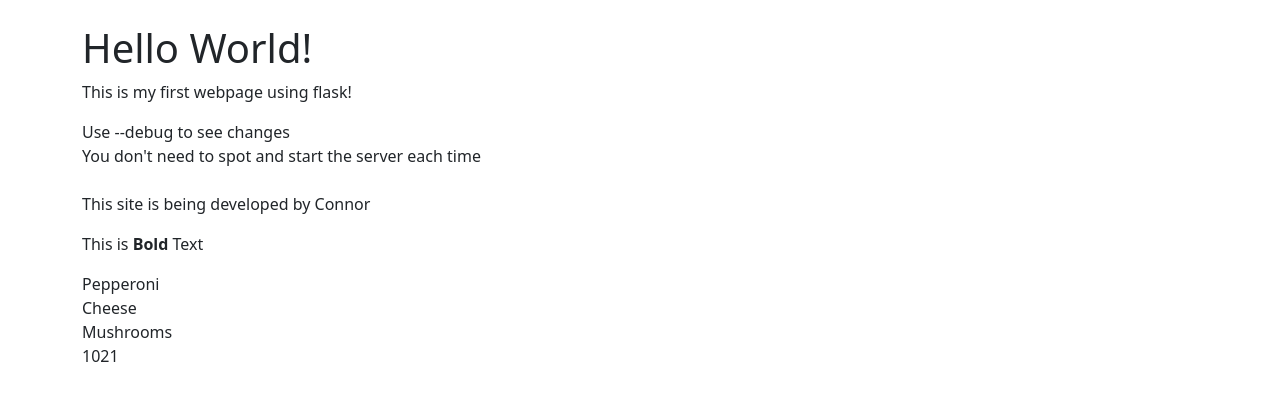
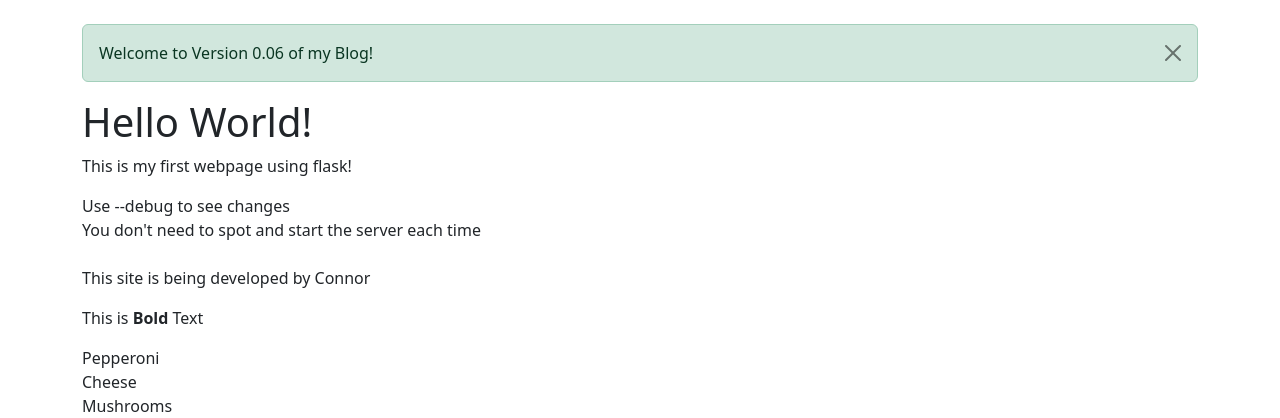
Before and after one commit to ConnorGIT5/Flask_Blog, a Flask app: page / in a window 1280 px wide. Shown: the part 56-474 px from the top of the page. Run offline with Flask 3, Linux system fonts and the light colour scheme.

Commit message:
v0.06:_flash_messages_added_to_main

```diff
--- a/hello.py
+++ b/hello.py
@@ -1,4 +1,4 @@
-from flask import Flask, render_template
+from flask import Flask, render_template, flash
 from flask_wtf import FlaskForm
 from wtforms import StringField, SubmitField
 from wtforms.validators import DataRequired
@@ -36,6 +36,9 @@ class NamerForm(FlaskForm):
 def index():
 	first_name = "Connor"
 	stuff = "This is <strong>Bold</strong> Text"
+
+	# website version message
+	flash("Welcome to Version 0.06 of my Blog!")
 	favorite_pizza = ["Pepperoni", "Cheese", "Mushrooms", 21]
 
 	return render_template("index.html",
@@ -71,5 +74,6 @@ def name():
 	if form.validate_on_submit():
 		name = form.name.data
 		form.name.data = ''
+		flash("Form Submitted Successfully!")
 
 	return render_template("name.html", name = name, form = form)
--- a/templates/index.html
+++ b/templates/index.html
@@ -2,6 +2,18 @@
 
 
 {% block content %}
+
+
+
+{% for message in get_flashed_messages() %}
+
+	<div class="alert alert-success alert-dismissible fade show" role="alert">
+{{ message }}
+  <button type="button" class="btn-close" data-bs-dismiss="alert" aria-label="Close"></button>
+</div>
+
+{% endfor %}
+
 
 
 	<h1>Hello World!</h1>
```
Also changed, not shown: templates/name.html (+11 -0 lines).
